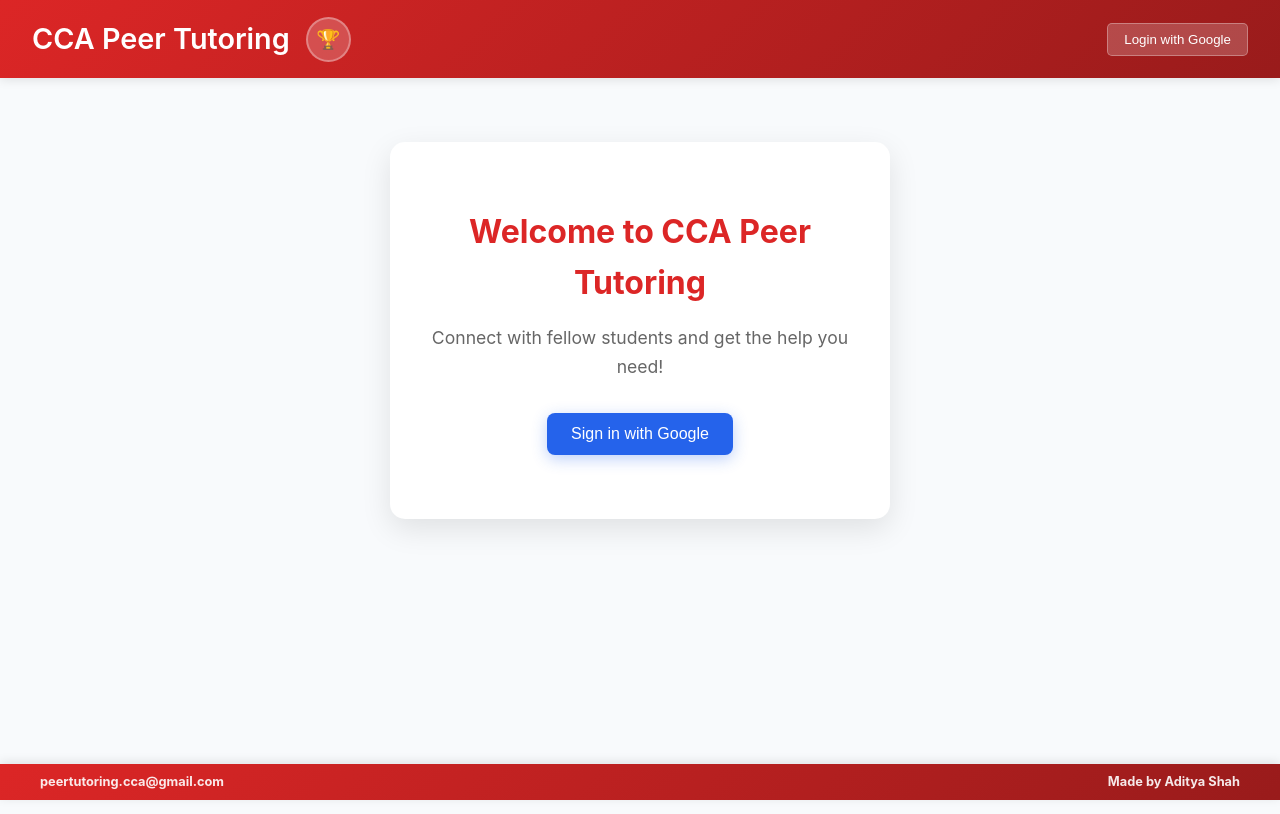
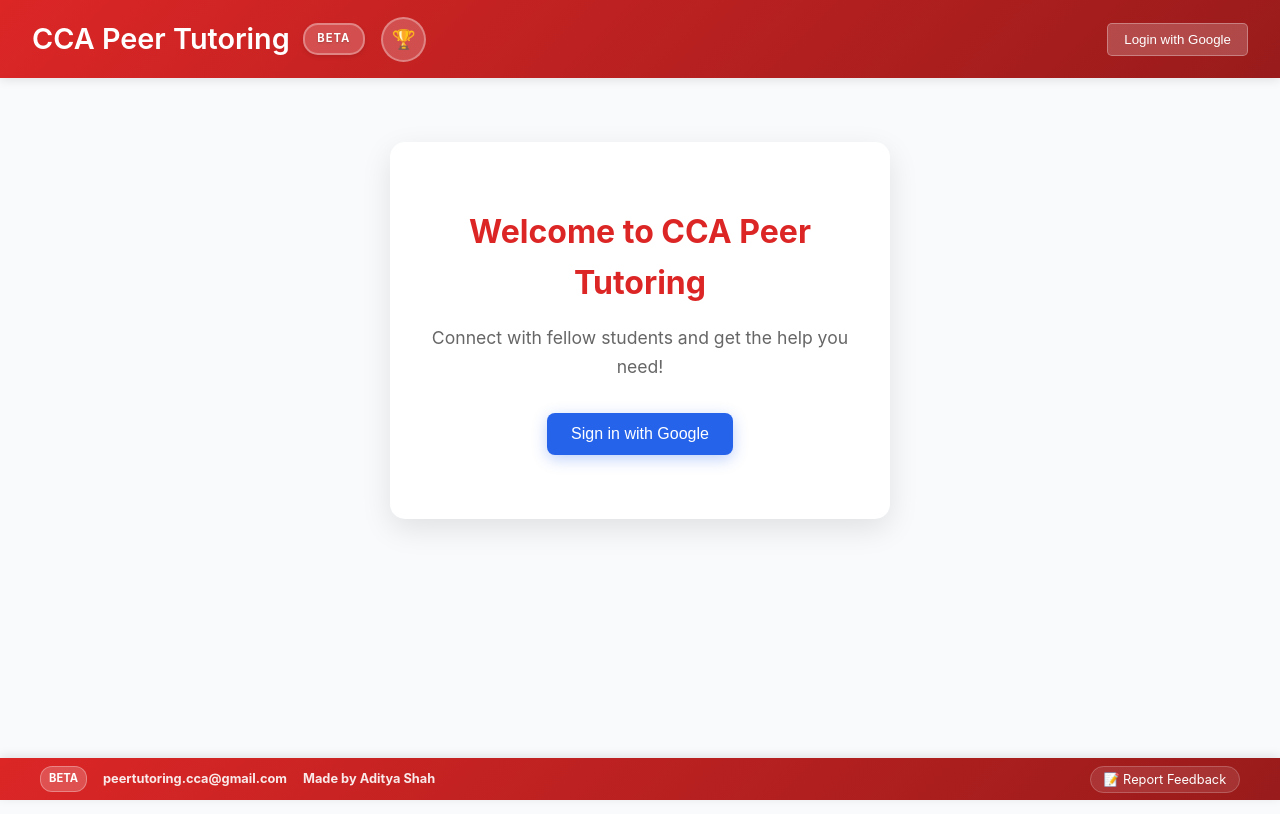
Before and after one commit to HailStorm-create/peer-tutoring, a plain HTML site: page index.html in a window 1280 px wide. Drawn offline with Linux system fonts and the light colour scheme; no server answers.

Commit message:
Add beta badge and feedback link to footer
Added a beta badge to the header and updated the footer layout to include a feedback link.

```diff
--- a/index.html
+++ b/index.html
@@ -10,7 +10,7 @@
     <!-- Header -->
     <header>
         <div class="header-left">
-            <h1>CCA Peer Tutoring</h1>
+            <h1>CCA Peer Tutoring <span class="header-beta-badge">BETA</span></h1>
             <button id="leaderboardBtn" class="leaderboard-icon" title="View Leaderboard">
                 🏆
             </button>
@@ -339,8 +339,16 @@
     <!-- Footer -->
     <footer class="app-footer">
         <div class="footer-content">
-            <p><strong>peertutoring.cca@gmail.com</strong></p>
-            <p><strong>Made by Aditya Shah</strong></p>
+            <div class="footer-left">
+                <span class="beta-badge">BETA</span>
+                <p><strong>peertutoring.cca@gmail.com</strong></p>
+                <p><strong>Made by Aditya Shah</strong></p>
+            </div>
+            <div class="footer-right">
+                <a href="https://docs.google.com/forms/d/e/1FAIpQLSdGFY3A-a4h8YmTV2de1oz72KWQ0LpTKylQX3w4ICuAIdnZ7g/viewform?usp=dialog" target="_blank" class="feedback-link">
+                    📝 Report Feedback
+                </a>
+            </div>
         </div>
     </footer>
 
```
